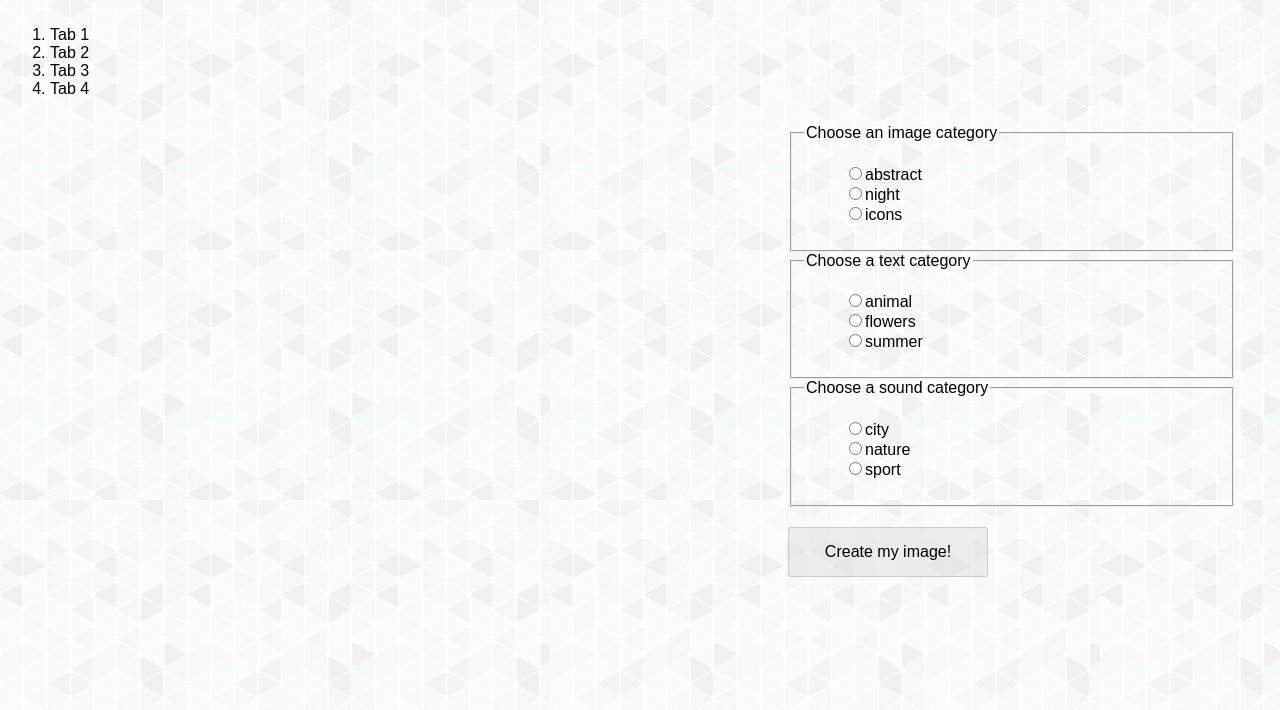
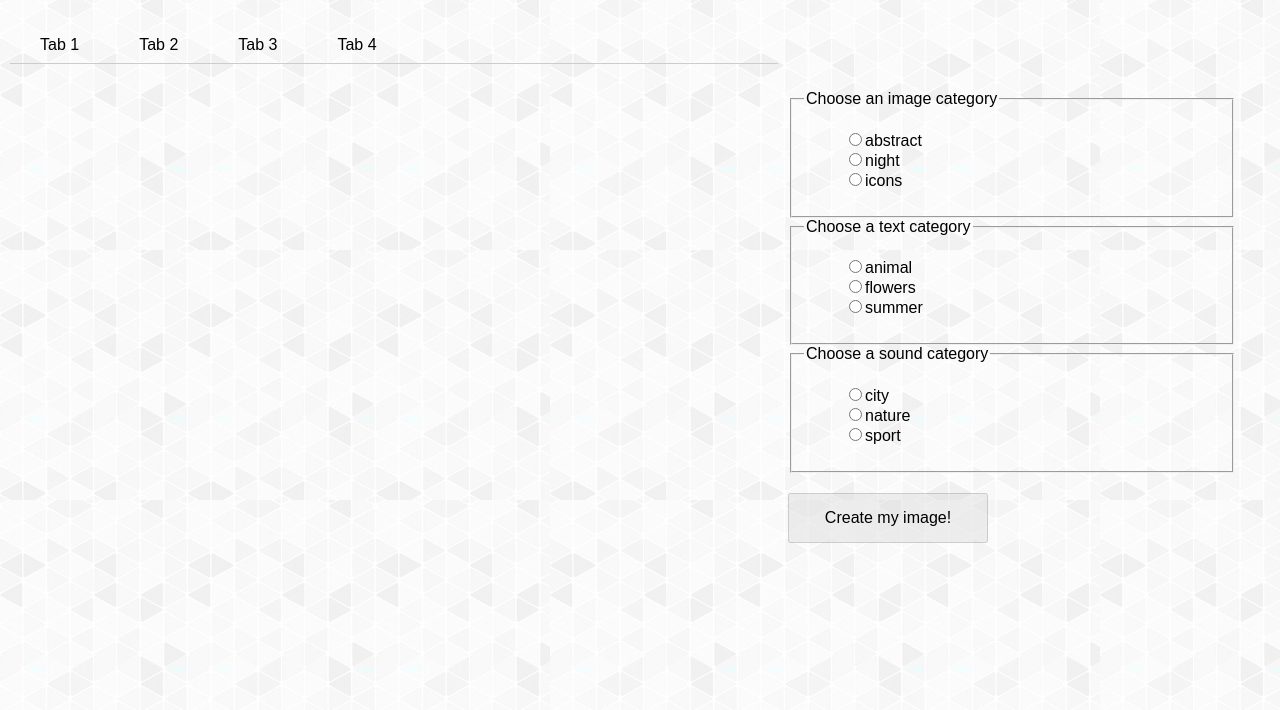
Before and after one commit to IT2810/it2810-webutvikling-h18-prosjekt-2-gruppe--51, a React (Create React App) app in the folder proj2/: page / in a window 1280 px wide. Shown: the top 710 px of the page. Built offline with nearby package versions, Linux system fonts and the light colour scheme.

Commit message:
Modified css of tabs
Tabs now look presentable. There is still an issue of the current tab
not being highlighted, and the selector panel gets pushed to the bottom
once media is generated.

```diff
--- a/proj2/src/App.css
+++ b/proj2/src/App.css
@@ -68,6 +68,21 @@
   grid-area: audio;
 }
 
+.tab-list {
+  border-bottom: 1px solid #ccc;
+  padding-left: 0;
+}
+
+.tab-individual {
+  display: inline-block;
+  margin-bottom: -1px;
+  padding: 10px 30px;
+}
+
+.tab-current {
+
+}
+
 .t1, .t2, .t3, .t4 {
   width: 100px;
   padding: 10px 30px 10px 30px;
--- a/proj2/src/App.js
+++ b/proj2/src/App.js
@@ -22,6 +22,8 @@ class App extends Component {
   // after this is done, the active tab should load and save its contents, but the others should wait until they activate
   // make sure to flush the content
   generateMedia(results) {
+    //creates randomized lists that ensure the media displayed in different
+    //tabs are random, but also doesn't show up more or less than once
     let textList = this.randomMediaList();
     let imageList = this.randomMediaList();
     let audioList = this.randomMediaList();
@@ -76,12 +78,14 @@ class App extends Component {
     this.setState({ audio4: audioPanel4 })
   };
 
+// Old function, no longer used anywhere
   randomMedia(type, categories) {
     let i = Math.round(Math.random() * (categories.length - 1))
     let i2 = Math.round(Math.random() * 3 + 1)
     return "assets/" + type["folder"] + "/" + categories[i] + "/" + i2 + type["format"]
   }
 
+  //shuffles a list to randomize the location of content in the tabs
   randomMediaList() {
     let list = [1, 2, 3, 4];
     let temp, randomIndex;
@@ -94,6 +98,7 @@ class App extends Component {
     return list;
   }
 
+  //returns the file location of content based on the index
   randomMediaToPath(type, categories, index) {
     let i = Math.round(Math.random() * (categories.length - 1))
     //let i2 = Math.round(Math.random() * 3 + 1);
--- a/proj2/src/Tabs.js
+++ b/proj2/src/Tabs.js
@@ -38,6 +38,7 @@ class Tabs extends Component {
               <Tab
                 currentTab={this.state.currentTab}
                 label={label}
+                key={label}
                 onClick={this.onClickTab}
               />
             );
```
